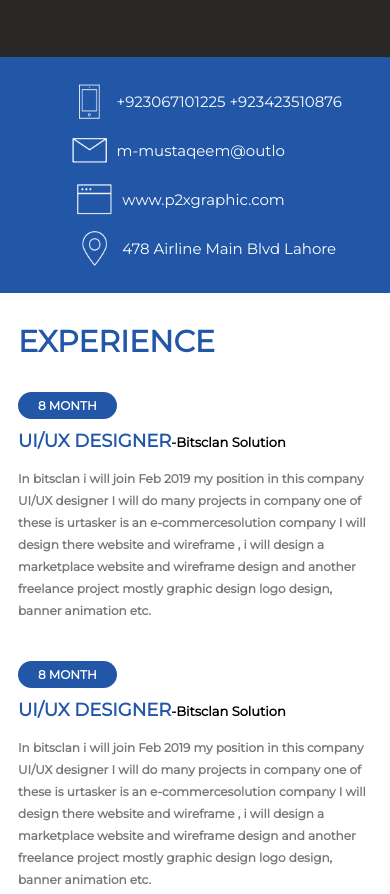
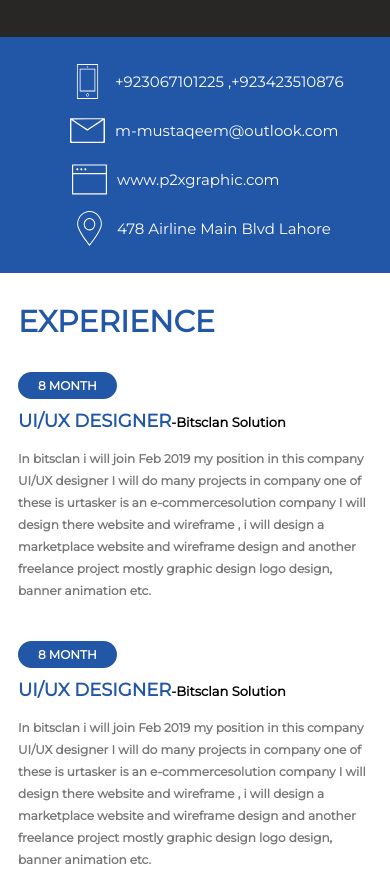
Before and after one commit to mustaqeem302/cv, a plain HTML site: page index.html in a window 390 px wide. Shown: the part 1164-2058 px from the top of the page. Drawn offline with Linux system fonts and the light colour scheme.

Commit message:
ADD
aDDD

```diff
--- a/css/style.css
+++ b/css/style.css
@@ -128,6 +128,9 @@ h3 {
     font-size: 18px;
     padding: 25px 25px 25px;
     display: flex;
+}
+.comaSperation {
+    display: none;
 }
 
 .detailSection img {
@@ -623,6 +626,10 @@ h3 {
         margin-right: 10px;
     }
 
+    .detialRightInfo img{
+        margin-left: 13px;
+    }
+
     .ExpDetail {
 
         font-size: 12px;
@@ -739,4 +746,8 @@ h3 {
         display: none;
     }
 
+    .comaSperation {
+    display: inline;
 }
+
+}
--- a/index.html
+++ b/index.html
@@ -16,7 +16,7 @@
             <h1>MUHAMMAD<br>
                 MUSTAQEEM</h1>
             <h5>UI&#47;UX Designer</h5>
-            <p class="Biographic"> Hey, I'm a UI/UX designer with great of experience in<br> understanding and designing digital products from<br> concept ideas to production. I work with my clients to<br> help them create web apps and mobile apps from the <br> ground up or to help them solve business problems<br> through visual and usability improvements. </p>
+            <p class="Biographic">Hey, I'm a UI/UX designer with great of experience in<br> understanding and designing digital products from <br>concept ideas to production. I work with my clients to<br>help them create web apps and mobile apps from the <br>ground up or to help them solve business problems<br> through visual and usability improvements.</p>
         </div>
     </div>
 
@@ -24,8 +24,8 @@
     <div class="skillSection">
         <div class="skillSectionHeader">
             <h3>My SKILLS </h3>
-            <p class="skillBiographi"> I have experienced work with<br> teams to brainstorm and<br> whiteboard concepts. I<br>
-                can wireframe at varying<br> levels of idelity<br>and enjoy prototyping idea.
+            <p class="skillBiographi"> I have experienced work with<br> teams to brainstorm and<br> whiteboard concepts. I <br>
+                can wireframe at varying<br> levels of idelity<br> and enjoy prototyping idea.
                 <br> I have some front end<br> experienced.</p>
         </div>
         <div class="skillIcon">
@@ -57,25 +57,25 @@
     <div class="detailSection">
         <div class="detialLeftInfo">
             <div class="align">
-                <img src="image/MobileIcon.png" alt="Mobile Icon">
+                <img src="image/Icon4.svg" alt="Mobile Icon">
                 <p>+923067101225<br>
-                    +923423510876</p>
+                    <span id="comaSperation">&#44;</span>+923423510876</p>
             </div>
 
             <div class="align">
-                <img src="image/EmailIcon.png" alt="Email Icon">
-                <p>m-mustaqeem@outlo</p>
+                <img src="image/Icon1.svg" alt="Email Icon">
+                <p>m-mustaqeem@outlook.com</p>
             </div>
         </div>
 
         <div class="detialRightInfo">
 
             <di class="align">
-                <img src="image/WebsiteIcon.png" alt="Website Icon">
+                <img src="image/Icon2.svg" alt="Website Icon">
                 <p>www.p2xgraphic.com</p>
             </di>
             <div class="align">
-                <img src="image/address.png" alt="Address Icon">
+                <img src="image/Icon3.svg" alt="Address Icon">
                 <p>478 Airline Main Blvd<br>
                     Lahore</p>
             </div>
@@ -99,7 +99,7 @@
             <div class="expCol2">
                 <p><span class="ExpHeadingPosition">UI&sol;UX DESIGNER</span><span class="ExpHeadingCompany">&#45;Bitsclan Solution</span></p>
                 <p class="ExpDetail">In bitsclan i will join Feb 2019 my position in this company UI/UX designer I<br> will do many projects in company one of these is urtasker is an e-commerce<br>solution company I will design there website and wireframe , i will design a<br> marketplace website and wireframe design and another freelance project<br>
-                    mostly graphic design logo design, banner animation etc.</p>
+                mostly graphic design logo design, banner animation etc.</p>
             </div>
         </div>
     </div>
@@ -190,7 +190,7 @@
                 <p>Cricket</p>
             </div>
 
-            <div class="hobSectionRow"><img src="image/badmintonIcon.svg" alt="Book Reading Icon">
+            <div class="hobSectionRow"><img src="image/bookIcon.svg" alt="Book Reading Icon">
                 <p>Books</p>
             </div>
         </div>
```
Also changed, not shown: image/Icon1.svg (added), image/Icon2.svg (added), image/Icon3.svg (added), image/Icon4.svg (added).
